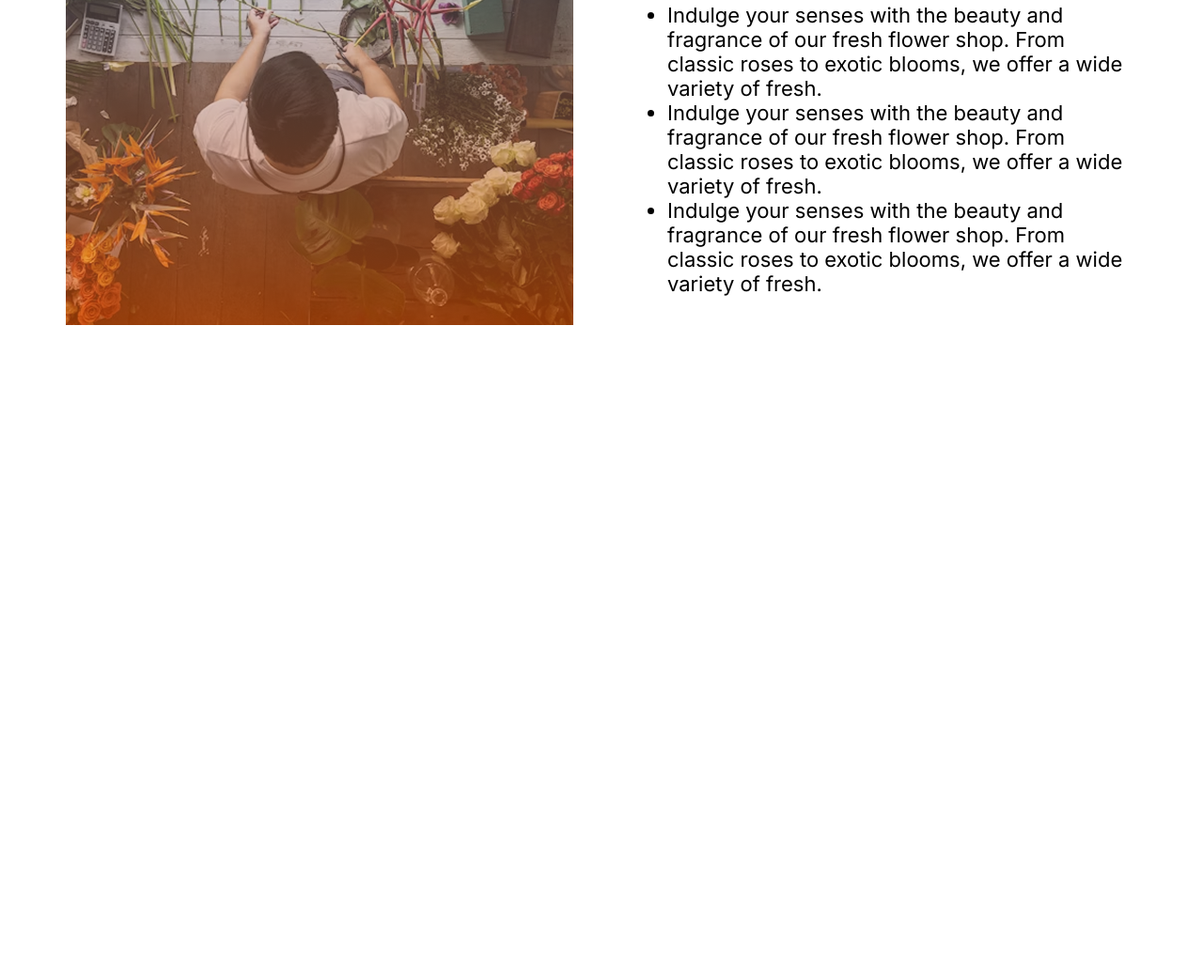
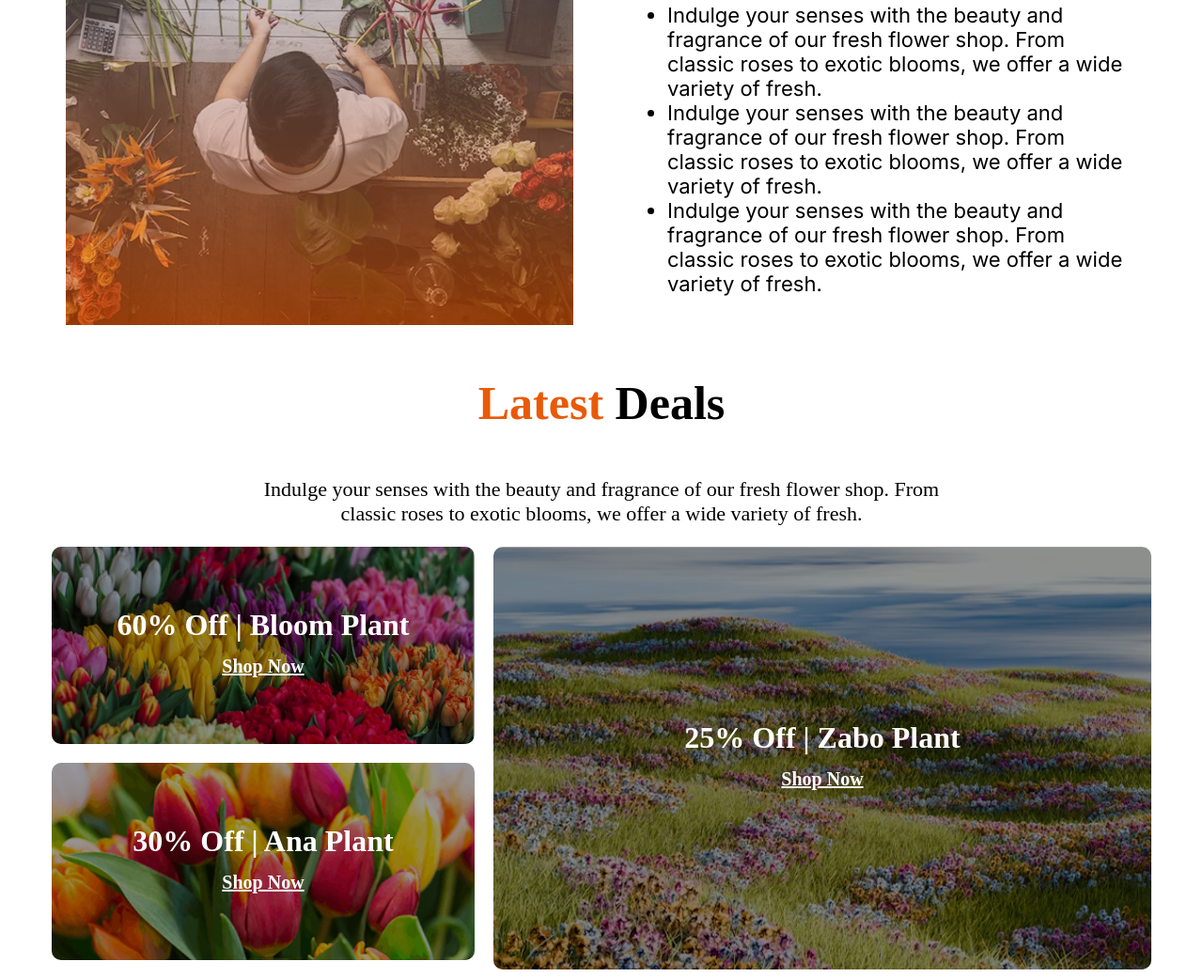
Before and after one commit to muhsinabdullah/PH-Assignment-2, a plain HTML site: page index.html in a window 1280 px wide. Shown: the part 2369-3409 px from the top of the page at 94% size. Before the commit the page ends 2727 px from the top, so only its background shows below. Drawn offline with Linux system fonts and the light colour scheme.

Commit message:
latest deals section add

```diff
--- a/index.html
+++ b/index.html
@@ -59,7 +59,8 @@
                     <span class="text-primary">Our</span> Plants
                 </h3>
                 <p class="plants-section-description inter">
-                    Indulge your senses with the beauty and fragrance of our fresh flower shop. From <br> classic roses to exotic blooms, we offer a wide variety of fresh.
+                    Indulge your senses with the beauty and fragrance of our fresh flower shop. From <br> classic roses
+                    to exotic blooms, we offer a wide variety of fresh.
                 </p>
             </div>
 
@@ -205,15 +206,55 @@
                 </h3>
                 <ul class="plants-lover-description-container inter">
                     <li class="plants-lover-description">
-                        Indulge your senses with the beauty and fragrance of our fresh flower shop. From classic roses to exotic blooms, we offer a wide variety of fresh.
+                        Indulge your senses with the beauty and fragrance of our fresh flower shop. From classic roses
+                        to exotic blooms, we offer a wide variety of fresh.
                     </li>
                     <li class="plants-lover-description">
-                        Indulge your senses with the beauty and fragrance of our fresh flower shop. From classic roses to exotic blooms, we offer a wide variety of fresh.
+                        Indulge your senses with the beauty and fragrance of our fresh flower shop. From classic roses
+                        to exotic blooms, we offer a wide variety of fresh.
                     </li>
                     <li class="plants-lover-description">
-                        Indulge your senses with the beauty and fragrance of our fresh flower shop. From classic roses to exotic blooms, we offer a wide variety of fresh.
+                        Indulge your senses with the beauty and fragrance of our fresh flower shop. From classic roses
+                        to exotic blooms, we offer a wide variety of fresh.
                     </li>
                 </ul>
+            </div>
+        </section>
+
+        <section class="latest-deals">
+            <h3 class="latest-deals-title">
+                <span class="text-primary">Latest</span> Deals
+            </h3>
+            <p class="latest-deals-subtitle">
+                Indulge your senses with the beauty and fragrance of our fresh flower shop. From <br> classic roses to exotic blooms, we offer a wide variety of fresh.
+            </p>
+
+            <div class="deal-container display-flex">
+                <div class="deal-left display-flex">
+                    <div class="deal-card bloom-plant display-flex">
+                        <div class="deal-text">
+                            <div class="discount">60% Off | Bloom Plant</div>
+                            <a class="shop-btn" href="#">Shop Now</a>
+                        </div>
+                    </div>
+
+                    <div class="deal-card ana-plant display-flex">
+                        <div class="deal-text">
+                            <div class="discount">30% Off | Ana Plant</div>
+                            <a class="shop-btn" href="#">Shop Now</a>
+                        </div>
+                    </div>
+                </div>
+
+                <div class="deal-card deal-large zabo-plant display-flex">
+                    <div class="deal-text">
+                        <div class="discount">25% Off | Zabo Plant</div>
+                        <a class="shop-btn" href="#">Shop Now</a>
+                    </div>
+                </div>
+            </div>
+            </div>
+            </div>
             </div>
         </section>
     </main>
--- a/styles/style.css
+++ b/styles/style.css
@@ -159,7 +159,78 @@
     font-weight: 400;
     font-size: 1.375rem;
 }
+/* latest-deals-section related styles */
+.latest-deals-title{
+    font-weight: 700;
+    font-size: 3.125rem;
+    text-align: center;
+}
+.latest-deals-subtitle{
+    font-weight: 400;
+    font-size: 1.375rem;
+    text-align: center;
+}
+.bloom-plant{
+    background-image: url(../assets/deal-bloom.png);
+}
+.ana-plant{
+    background-image: url(../assets/deal-ana.png);
+}
+.zabo-plant{
+    background-image: url(../assets/deal-zabo.png);
+}
+.deal-container{
+    gap: 20px;
+    justify-content: center;
+    flex-wrap: wrap;
+}
+.deal-left{
+    flex-direction: column;
+    gap: 20px;
+    align-items: center;
+}
+.deal-card{
+    position: relative;
+    width: 450px;
+    height: 210px;
+    border-radius: 10px;
+    overflow: hidden;
+    background-size: cover;
+    background-position: center;
+    color: white;
+    align-items: center;
+    justify-content: center;
+    text-align: center;
+}
 
+.deal-card::before{
+    content: '';
+    position: absolute;
+    inset: 0;
+    background-color: rgba(0, 0, 0, 0.4);
+    z-index: 1;
+}
+.deal-large{
+    width: 700px;
+    height: 450px;
+}
+.deal-text {
+  position: relative;
+  z-index: 2;
+}
+.discount{
+    font-weight: 600;
+    font-size: 2rem;
+}
+.shop-btn{
+    display: inline-block;
+    margin-top: 8px;
+    padding: 6px 14px;
+    color: white;
+    border-radius: 4px;
+    font-weight: 600;
+    font-size: 1.25rem;
+}
 @media screen and (max-width: 576px) {
 
     .navbar {
@@ -213,4 +284,28 @@
     .plants-lover-img img {
         width: 100%;
     }
+
+    .deal-container,
+    .deal-left
+    {
+        flex-direction: column;
+    }
+    .deal-container{
+        align-items: center;
+    }
+    .deal-left{
+        width: 100%;
+        align-items: center;
+    }
+    .deal-card,
+    .deal-large
+    {
+        width: 100%;
+    }
+    .deal-card{
+        height: 180px;
+    }
+    .deal-large{
+        height: 250px;
+    }
 }
```
